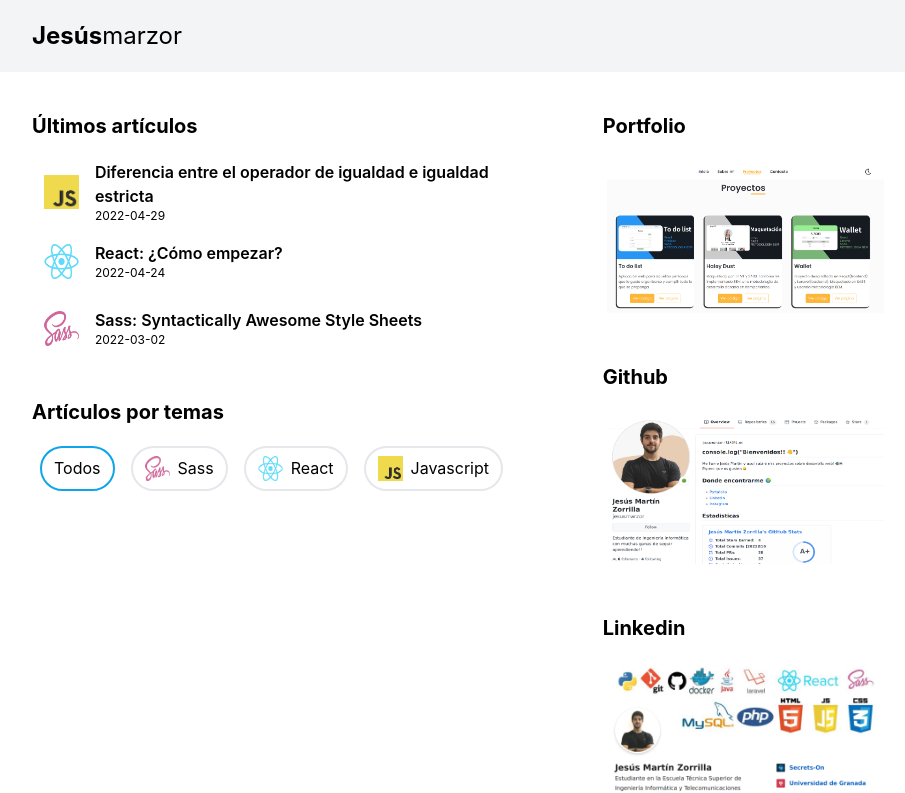
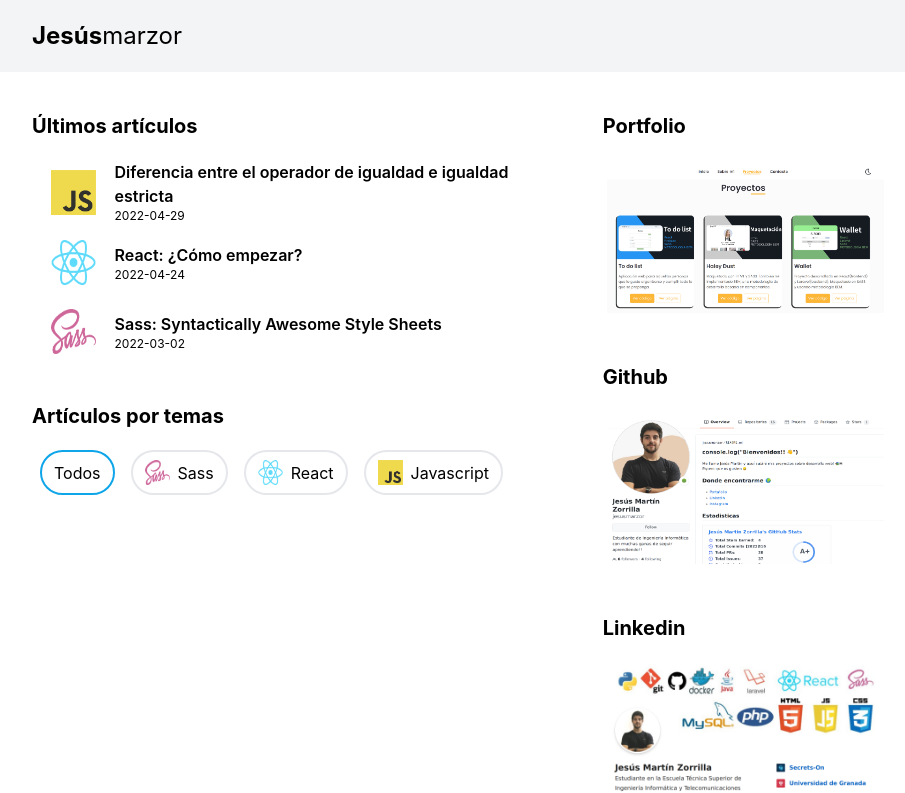
Before and after one commit to jesusmarzor/blog, a Next.js app: page / in a window 1280 px wide. Shown: the top 793 px of the page, without its empty margins (180-1085 px from the left). Built offline with nearby package versions, Linux system fonts and the light colour scheme.

Commit message:
Actualizar Posts

```diff
--- a/components/Post.jsx
+++ b/components/Post.jsx
@@ -5,7 +5,7 @@ export function Post({img=null, title, date, slug}){
     return(
         <Link key={slug} href={`/${slug}`}>
             <a className="flex justify-start items-center hover:bg-gray-100 rounded-lg overflow-hidden mb-2 sm:mr-20 group">
-                <div className="w-10 flex justify-center items-center m-3 mr-4 transition duration-300 ease group-hover:scale-110">
+                <div className="w-20 flex justify-center items-center m-2 transition duration-300 ease group-hover:scale-110">
                     <Image
                         src={img}
                         alt={title}
```
